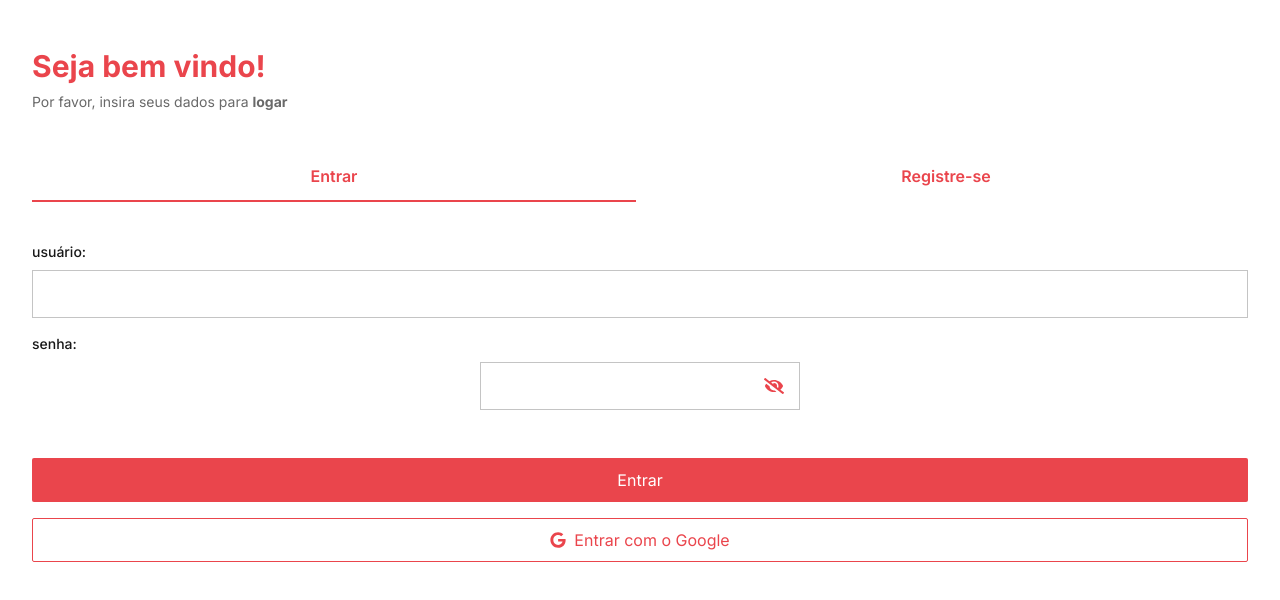
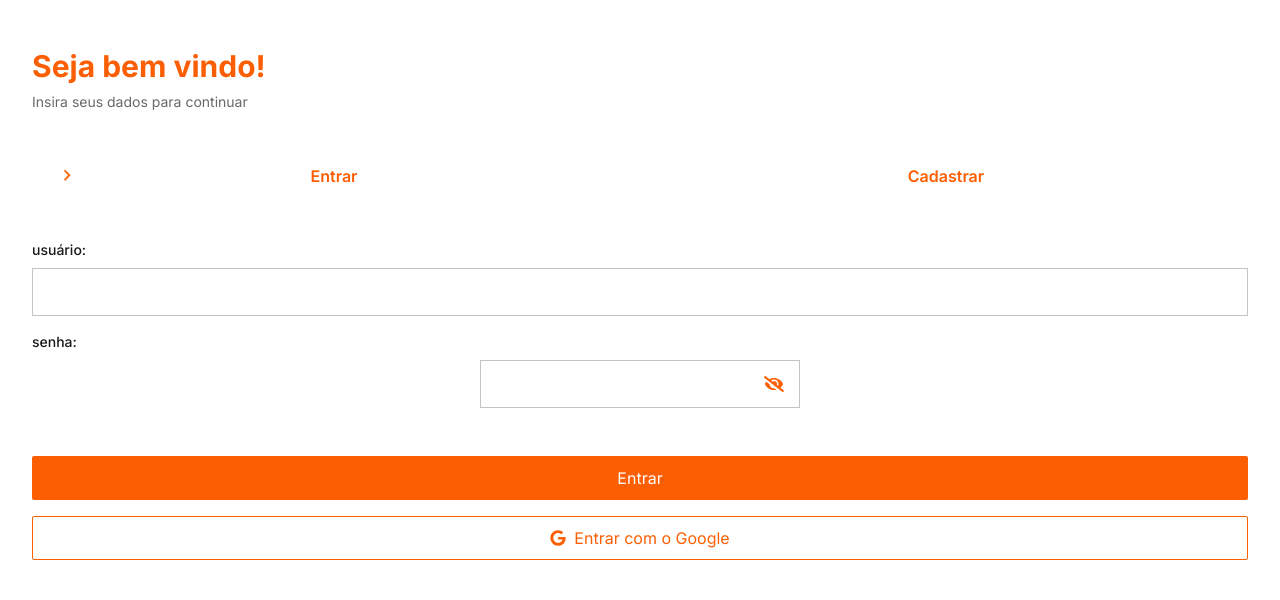
Before and after one commit to calvinsteixeira/login-page, a Next.js app: page / in a window 1280 px wide. Shown: the top 600 px of the page. Built offline with nearby package versions, Linux system fonts and the light colour scheme.

Commit message:
Ajustando estilo dos botões de logar e entrar

```diff
--- a/app/globals.css
+++ b/app/globals.css
@@ -6,7 +6,7 @@
   --background: 248, 248, 248;
   --foreground: 3, 3, 3;
 
-  --primary: 234, 69, 76;
+  --primary: 252, 94, 3;
   --primary-foreground: 255, 255, 255;
 
   --border: 196, 196, 196;
@@ -34,4 +34,9 @@
   }
 }
 
-@layer utilities {}
+@layer utilities {
+  .border-transition {
+    @apply transition-all duration-300 ease-in-out;
+    width: 0;
+  }
+}
--- a/app/page.tsx
+++ b/app/page.tsx
@@ -6,10 +6,10 @@ import { yupResolver } from '@hookform/resolvers/yup';
 import * as yup from 'yup';
 import { ILoginForm, IRegisterForm } from '@/types/forms';
 import { Input, Button } from '@/components';
-import { FaGoogle } from '@/icons';
+import { FaGoogle, MdOutlineKeyboardArrowRight } from '@/icons';
 import Image from 'next/image';
 
-type FormModeType = 'login' | 'register'
+type FormModeType = 'login' | 'register';
 
 const LoginForm = (): React.ReactNode => {
   const loginSchema = yup
@@ -72,8 +72,6 @@ const RegisterForm = (): React.ReactNode => {
   });
   const submitRegister = (data: IRegisterForm) => console.log(data);
 
-  // useImperativeHandle(ref, () => ({ resetRegisterForm }));
-
   return (
     <form className="space-y-10" onSubmit={handleSubmit(submitRegister)}>
       <div className="space-y-2">
@@ -110,7 +108,7 @@ export default function Home() {
   const [formMode, setFormMode] = React.useState<FormModeType>('login');
 
   function handleFormMode(mode: FormModeType) {
-    setFormMode(mode)
+    setFormMode(mode);
   }
 
   return (
@@ -121,26 +119,22 @@ export default function Home() {
       <div className="w-full space-y-10">
         <div className="space-y-2">
           <h1 className="text-3xl font-bold text-left text-primary">Seja bem vindo!</h1>
-          <p className="text-muted text-sm">
-            Por favor, insira seus dados para <span className="font-bold">logar</span>
-          </p>
+          <p className="text-muted text-sm">Insira seus dados para continuar</p>
         </div>
-        <div className="w-full flex flex-row justify-around gap-2">
+        <div className="w-full flex mb-12 flex-row justify-around gap-2">
           <span
             onClick={() => handleFormMode('login')}
-            className={`flex-1 flex justify-center font-semibold px-4 py-3 ${
-              formMode === 'login' ? 'border-b-2 border-primary text-primary' : 'text-primary'
-            }`}
+            className={`relative flex-1 flex justify-center items-center font-semibold px-4 py-3 text-primary gap-4`}
           >
+            {formMode === 'login' && <MdOutlineKeyboardArrowRight size={22} className="animate-bounce absolute left-6 text-md" />}
             Entrar
           </span>
           <span
             onClick={() => handleFormMode('register')}
-            className={`flex-1 flex justify-center font-semibold px-4 py-3 ${
-              formMode === 'register' ? 'border-b-2 border-primary text-primary' : 'text-primary'
-            }`}
+            className={`relative flex-1 flex justify-center items-center font-semibold px-4 py-3 text-primary gap-4`}
           >
-            Registre-se
+            {formMode === 'register' && <MdOutlineKeyboardArrowRight size={22} className="animate-bounce absolute left-2 text-md" />}
+            Cadastrar
           </span>
         </div>
         <div className="space-y-4">{formMode == 'login' ? <LoginForm /> : <RegisterForm />}</div>
--- a/icons/index.ts
+++ b/icons/index.ts
@@ -1,5 +1,5 @@
-import { FaEye, FaEyeSlash, FaGoogle } from "react-icons/fa";
-import { AiOutlineLoading3Quarters } from "react-icons/ai";
+import { FaEye, FaEyeSlash, FaGoogle } from 'react-icons/fa';
+import { AiOutlineLoading3Quarters } from 'react-icons/ai';
+import { MdOutlineKeyboardArrowRight } from 'react-icons/md';
 
-
-export { AiOutlineLoading3Quarters, FaEye, FaEyeSlash, FaGoogle }
+export { AiOutlineLoading3Quarters, FaEye, FaEyeSlash, FaGoogle, MdOutlineKeyboardArrowRight };
```
